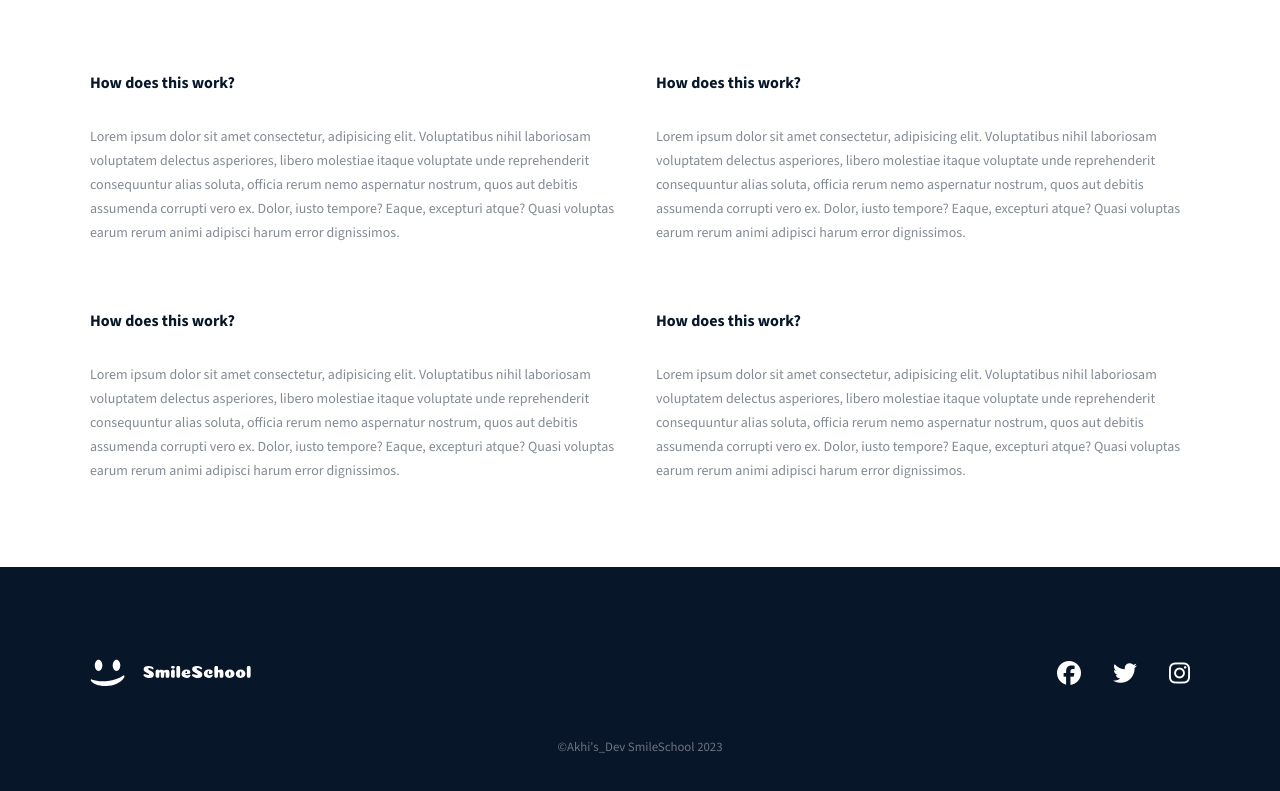
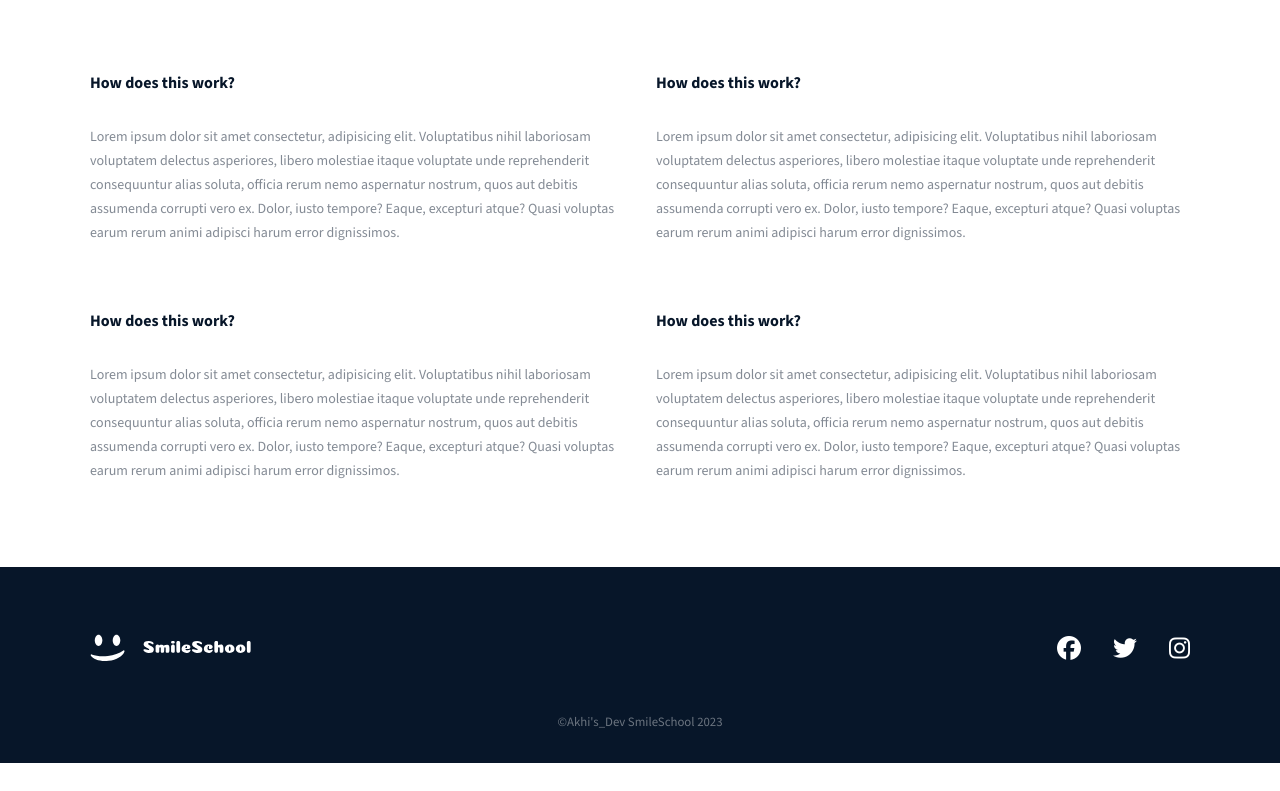
Before and after one commit to vehktaur/smile_school, a website: page public/index.html in a window 1280 px wide. Shown: the part 2743-3534 px from the top of the page. After the commit the page ends 3506 px from the top, so only its background shows below. Drawn offline with nearby package versions, Linux system fonts and the light colour scheme.

Commit message:
reduce footer padding

```diff
--- a/public/custom.css
+++ b/public/custom.css
@@ -265,7 +265,7 @@ q {
 /*******FOOTER********/
 footer {
   color: white;
-  padding-block: clamp(3.44rem, 7%, 5.74rem) 2.13rem;
+  padding-block: 4rem 2rem;
 }
 
 .footer__logo {
```
